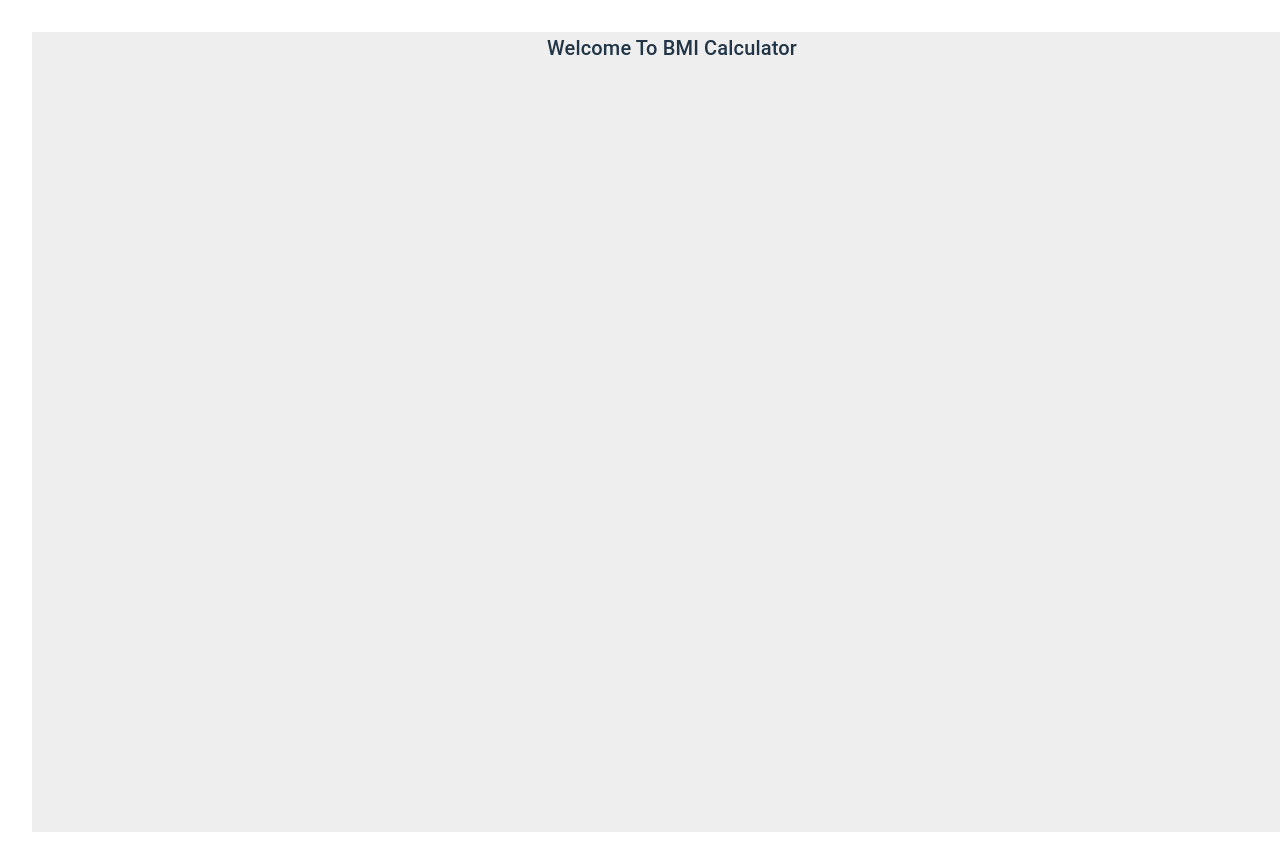
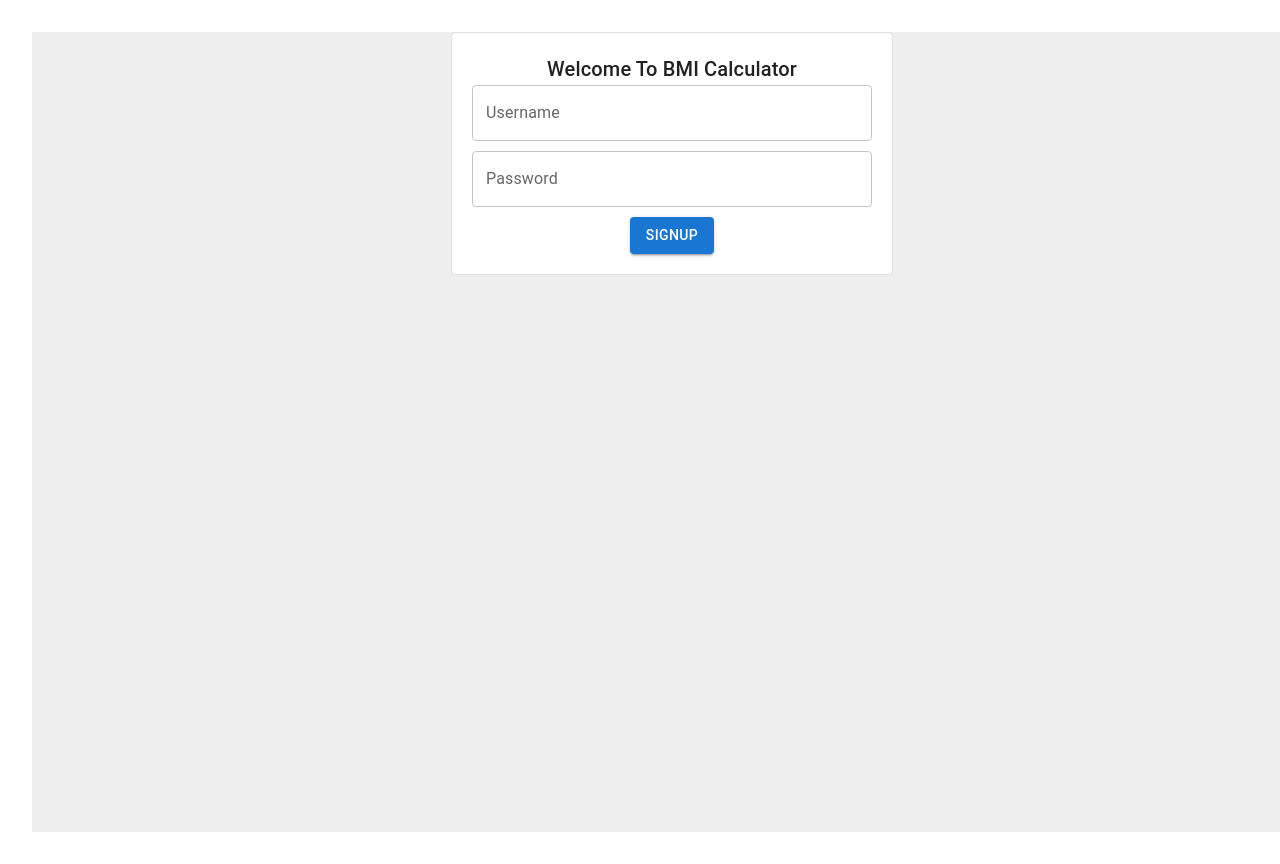
Before and after one commit to sigma390/BMI-Calculator-fullstack, a React (Vite) app in the folder FrontEnd/BMI-calculator/: page /signup in a window 1280 px wide. Shown: the top 864 px of the page. Built offline with nearby package versions, Linux system fonts and the light colour scheme.

Commit message:
card made

```diff
--- a/FrontEnd/BMI-calculator/package.json
+++ b/FrontEnd/BMI-calculator/package.json
@@ -14,7 +14,9 @@
     "@emotion/styled": "^11.11.0",
     "@mui/material": "^5.14.18",
     "react": "^18.2.0",
-    "react-dom": "^18.2.0"
+    "react-dom": "^18.2.0",
+    "react-router-dom": "^6.19.0",
+    "recoil": "^0.7.7"
   },
   "devDependencies": {
     "@types/react": "^18.2.37",
--- a/FrontEnd/BMI-calculator/src/components/signup.tsx
+++ b/FrontEnd/BMI-calculator/src/components/signup.tsx
@@ -13,8 +13,28 @@ return<div style={{
     justifyContent:'center',
     flexWrap:'wrap'
 }}>
+
+    <Card variant='outlined' style={{width:400,padding:20}}>
     <Typography variant={'h6'}>Welcome To BMI Calculator</Typography>
-    <Card>
+        <TextField onChange={(e)=>{
+            setEmail(e.target.value);
+        }}
+        label='Username'
+        variant='outlined'
+        fullWidth={true}/>
+        <TextField style= {{marginTop:10}}onChange={(e)=>{
+            setEmail(e.target.value);
+        }}
+        label='Password'
+        variant='outlined'
+        fullWidth={true}/>
+
+
+        <Button style={{
+            marginTop:10
+        }} variant="contained" onClick={async ()=>{
+            const response = await axios.post("http://localhost:3000/admin/signup")
+        }}>Signup</Button>
 
     </Card>
 
```
Also changed, not shown: FrontEnd/BMI-calculator/src/App.tsx (+2 -6 lines), 1 other file (tests, documents, lock files or other folders).
